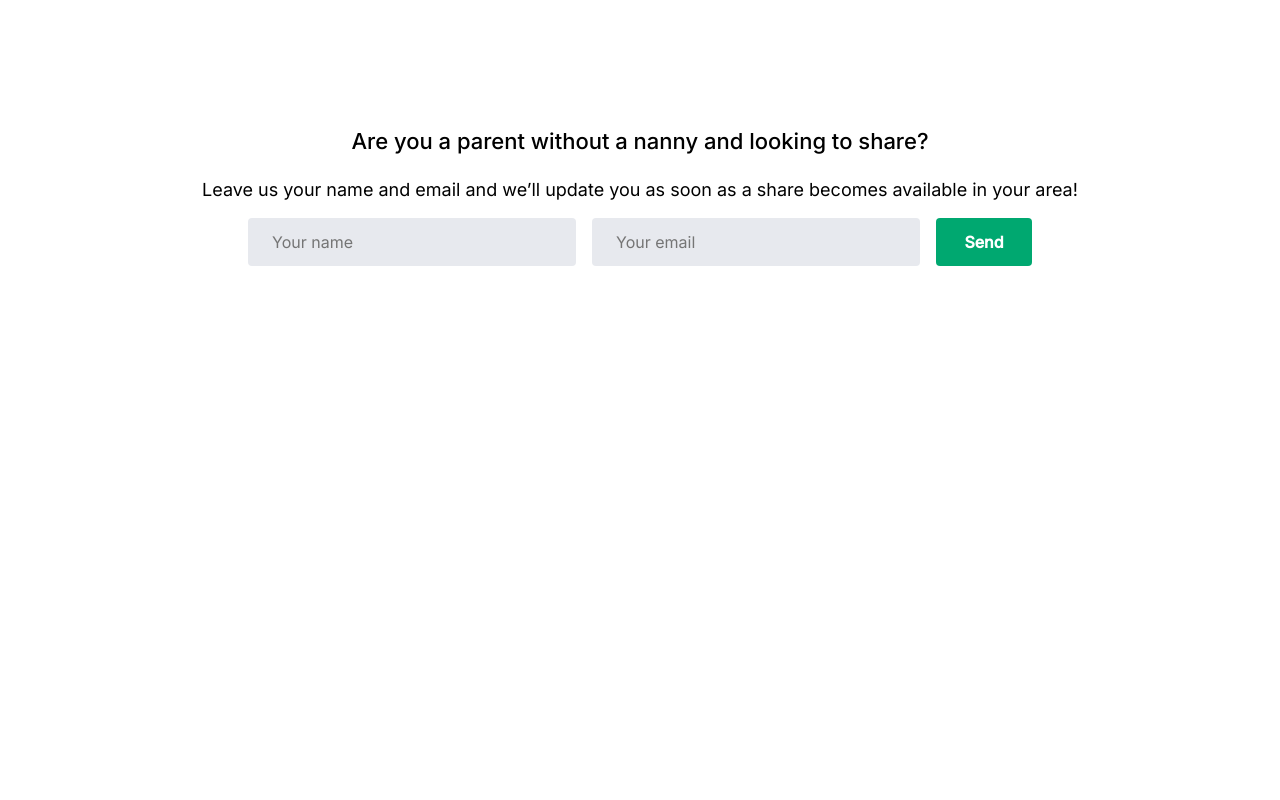
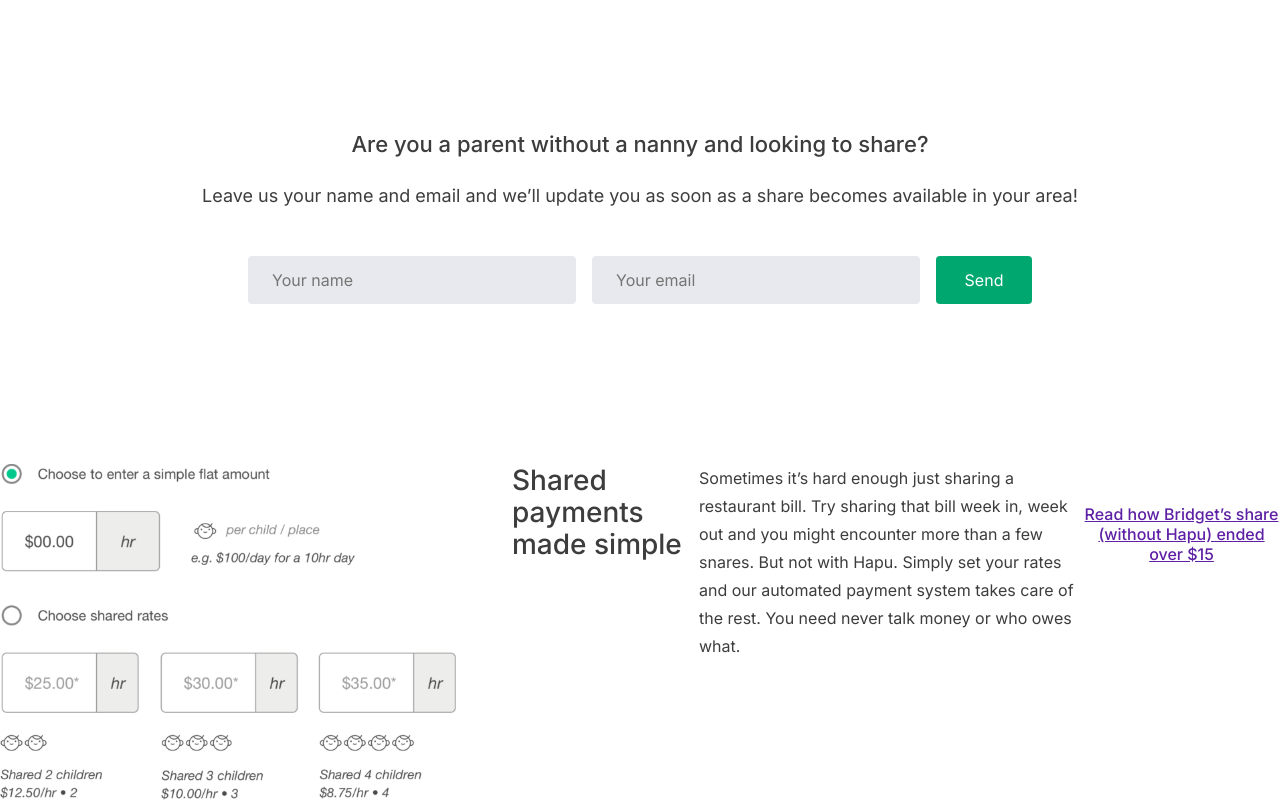
Before and after one commit to danielbeckera/react-challenge-001FT, a React (Create React App) app: page / in a window 1280 px wide. Shown: the part 1274-2074 px from the top of the page. Before the commit the page ends 1540 px from the top, so only its background shows below. Built offline with nearby package versions, Linux system fonts and the light colour scheme.

Commit message:
refactoring css code to follow figma styles

```diff
--- a/src/components/HeroSection/styles.js
+++ b/src/components/HeroSection/styles.js
@@ -16,23 +16,30 @@ export const Container = styled.div`
     max-width: 35rem;
     h1 {
       font-weight: 500;
-      font-size: 2.5rem;
+      font-size: 40px;
       color: var(--white);
+      line-height: 48px;
+      letter-spacing: -1px;
 
       @media (max-width: 850px) {
         text-align: center;
+        font-size: 28px;
+        line-height: 32px;
+        letter-spacing: 0;
       }
     }
 
     p {
       padding: 2rem 0;
-      line-height: 1.75rem;
+      line-height: 24px;
       color: var(--white);
-      font-size: 1.125rem;
+      font-size: 18px;
       font-weight: 400;
 
       @media (max-width: 850px) {
         text-align: center;
+        font-size: 16px;
+        line-height: 28px;
       }
     }
 
--- a/src/components/MainContent/index.js
+++ b/src/components/MainContent/index.js
@@ -1,6 +1,7 @@
-import { Container, Section1, Section2 } from "./styles";
+import { Container, Section1, Section2, Section3 } from "./styles";
 
 import imageSection1 from "../../assets/images/ImageSection1.svg";
+import imageSection3 from "../../assets/images/ImageSection3.svg";
 import { NewsletterForm } from "../NewsletterForm";
 
 export function MainContent() {
@@ -44,6 +45,25 @@ export function MainContent() {
           <NewsletterForm />
         </div>
       </Section2>
+      <Section3>
+        <img
+          src={imageSection3}
+          alt="Notebook with a babysitter location and cost per week"
+          loading="lazy"
+          className="mf-img-size"
+        />
+        <div>
+          <h2>Shared payments made simple</h2>
+          <p>
+            Sometimes it’s hard enough just sharing a restaurant bill. Try
+            sharing that bill week in, week out and you might encounter more
+            than a few snares. But not with Hapu. Simply set your rates and our
+            automated payment system takes care of the rest. You need never talk
+            money or who owes what.
+          </p>
+          <a href="/">Read how Bridget’s share (without Hapu) ended over $15</a>
+        </div>
+      </Section3>
     </Container>
   );
 }
--- a/src/components/MainContent/styles.js
+++ b/src/components/MainContent/styles.js
@@ -9,6 +9,7 @@ export const Section1 = styled.section`
   justify-content: center;
   margin-bottom: 10rem;
 
+  /* Primeira div do section */
   div:nth-of-type(1) {
     display: flex;
     flex-direction: column;
@@ -33,6 +34,7 @@ export const Section1 = styled.section`
 
     @media (max-width: 855px) {
       text-align: center;
+      font-size: 22px;
     }
   }
 
@@ -42,6 +44,7 @@ export const Section1 = styled.section`
     font-weight: 400;
     line-height: 28px;
     font-size: 16px;
+    color: var(--gray-24);
 
     @media (max-width: 855px) {
       text-align: center;
@@ -61,7 +64,7 @@ export const Section1 = styled.section`
     color: var(--secondary);
   }
 
-  /* Div da imagem */
+  /* Segunda div da section (imagem) */
   div:nth-of-type(2) {
     display: flex;
     justify-content: center;
@@ -83,17 +86,98 @@ export const Section1 = styled.section`
 `;
 
 export const Section2 = styled.section`
+  div:nth-of-type(1) {
+    @media (max-width: 855px) {
+      max-width: 22rem;
+      margin: 0 auto;
+    }
+  }
+
   h3 {
     margin-bottom: 1.5rem;
     font-weight: 500;
     font-size: 22px;
     text-align: center;
+    color: var(--gray-24);
+    line-height: 32px;
   }
 
   p {
+    font-weight: 400;
+    font-size: 18px;
+    line-height: 24px;
     text-align: center;
-    font-size: 18px;
-    font-weight: 400;
-    line-height: 24px;
+    margin-bottom: 2rem;
+    color: var(--gray-24);
+    @media (max-width: 855px) {
+      font-size: 16px;
+    }
   }
 `;
+
+export const Section3 = styled.section`
+  display: flex;
+  justify-content: center;
+
+  @media (max-width: 855px) {
+    flex-direction: column;
+    align-items: center;
+  }
+
+  img {
+    margin-right: 1.5rem;
+    height: 336px;
+    width: 456px;
+
+    @media (max-width: 855px) {
+      width: 300px;
+      height: 250px;
+      margin-bottom: 2rem;
+    }
+  }
+
+  /* Segunda div (div do texto) */
+  div:nth-of-type(1) {
+    display: flex;
+    margin-left: 2rem;
+    @media (max-width: 855px) {
+      flex-direction: column;
+      align-items: center;
+      margin-left: 0;
+    }
+  }
+
+  h2 {
+    font-weight: 500;
+    font-size: 28px;
+    line-height: 32px;
+    color: var(--gray-24);
+    margin-bottom: 2.5rem;
+    @media (max-width: 855px) {
+      text-align: center;
+      font-size: 22px;
+      max-width: 226px;
+    }
+  }
+
+  p {
+    color: var(--gray-24);
+    font-weight: 400;
+    font-size: 16px;
+    line-height: 28px;
+    max-width: 24rem;
+    @media (max-width: 855px) {
+      text-align: center;
+    }
+  }
+
+  a {
+    font-size: 16px;
+    display: inline-block;
+    margin-top: 2.5rem;
+    font-weight: 500;
+    text-decoration: underline;
+    color: var(--secondary);
+    text-align: center;
+  }
+`;
--- a/src/components/NewsletterForm/styles.js
+++ b/src/components/NewsletterForm/styles.js
@@ -4,6 +4,7 @@ export const Form = styled.form`
   display: flex;
   justify-content: center;
   align-items: center;
+  margin-bottom: 10rem;
 
   @media (max-width: 855px) {
     flex-direction: column;
@@ -32,7 +33,6 @@ export const Form = styled.form`
     border: 0;
     font-size: 1rem;
     margin-top: 1rem;
-    font-weight: 600;
     transition: filter 0.2s ease;
     &:hover {
       filter: brightness(0.9);
```
Also changed, not shown: src/assets/images/ImageSection3.svg (added).
